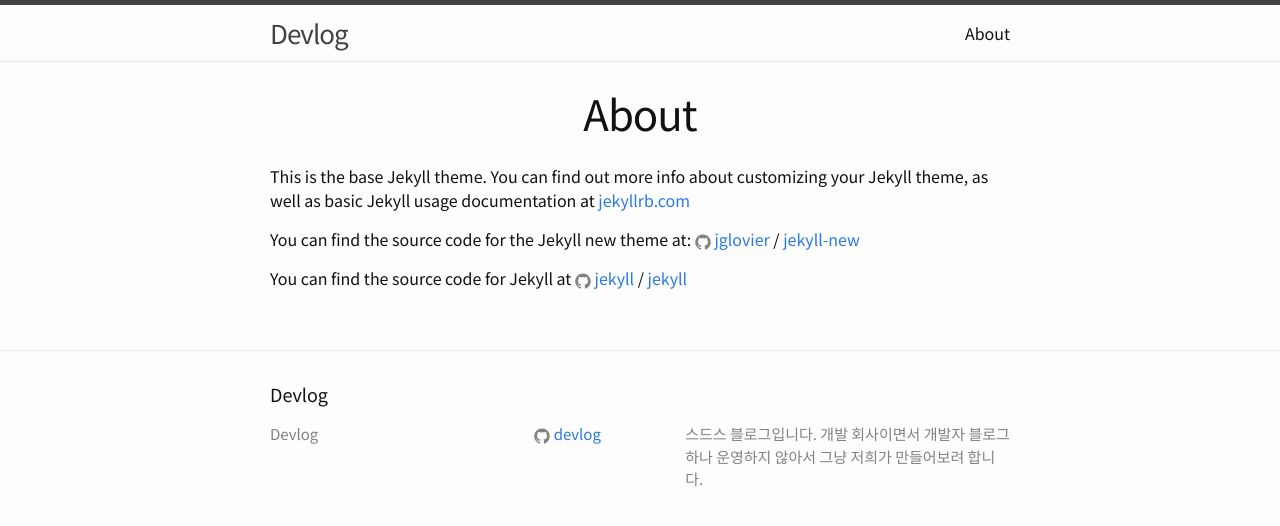
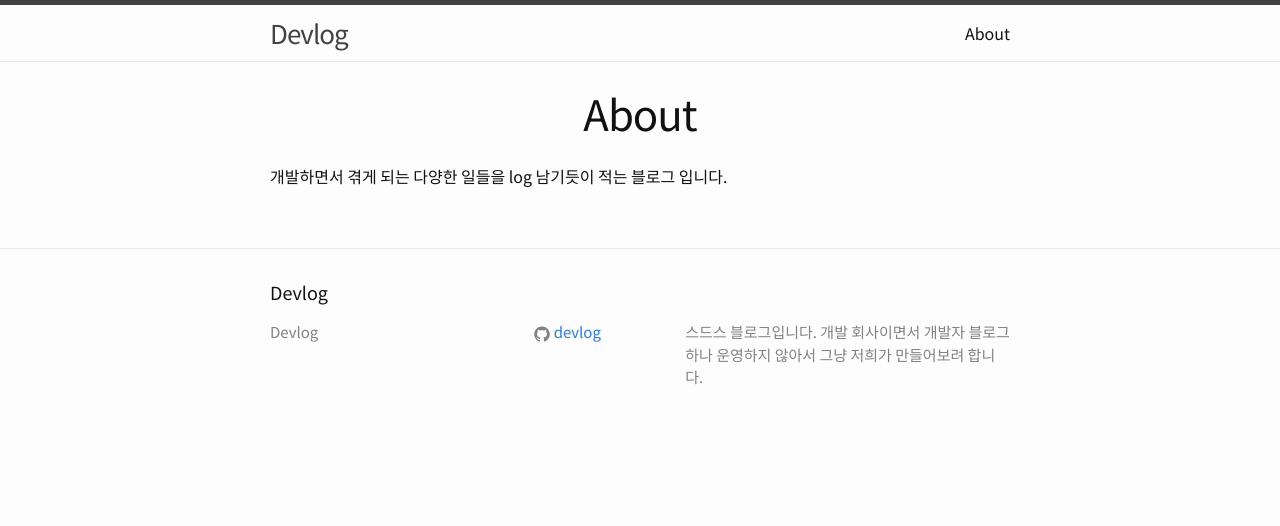
Before and after one commit to devlog/devlog.github.io, a Jekyll site: the page built from about.md, in a window 1280 px wide. Shown: the top 526 px of the page. Built offline with Jekyll 4.4.1, drawn with Linux system fonts in a browser that asks for light colours.

Commit message:
일단 간단하게 작성
#4

```diff
--- a/about.md
+++ b/about.md
@@ -4,12 +4,4 @@
 permalink: /about/
 ---
 
-This is the base Jekyll theme. You can find out more info about customizing your Jekyll theme, as well as basic Jekyll usage documentation at [jekyllrb.com](http://jekyllrb.com/)
-
-You can find the source code for the Jekyll new theme at:
-{% include icon-github.html username="jglovier" %} /
-[jekyll-new](https://github.com/jglovier/jekyll-new)
-
-You can find the source code for Jekyll at
-{% include icon-github.html username="jekyll" %} /
-[jekyll](https://github.com/jekyll/jekyll)
+개발하면서 겪게 되는 다양한 일들을 log 남기듯이 적는 블로그 입니다.
```
